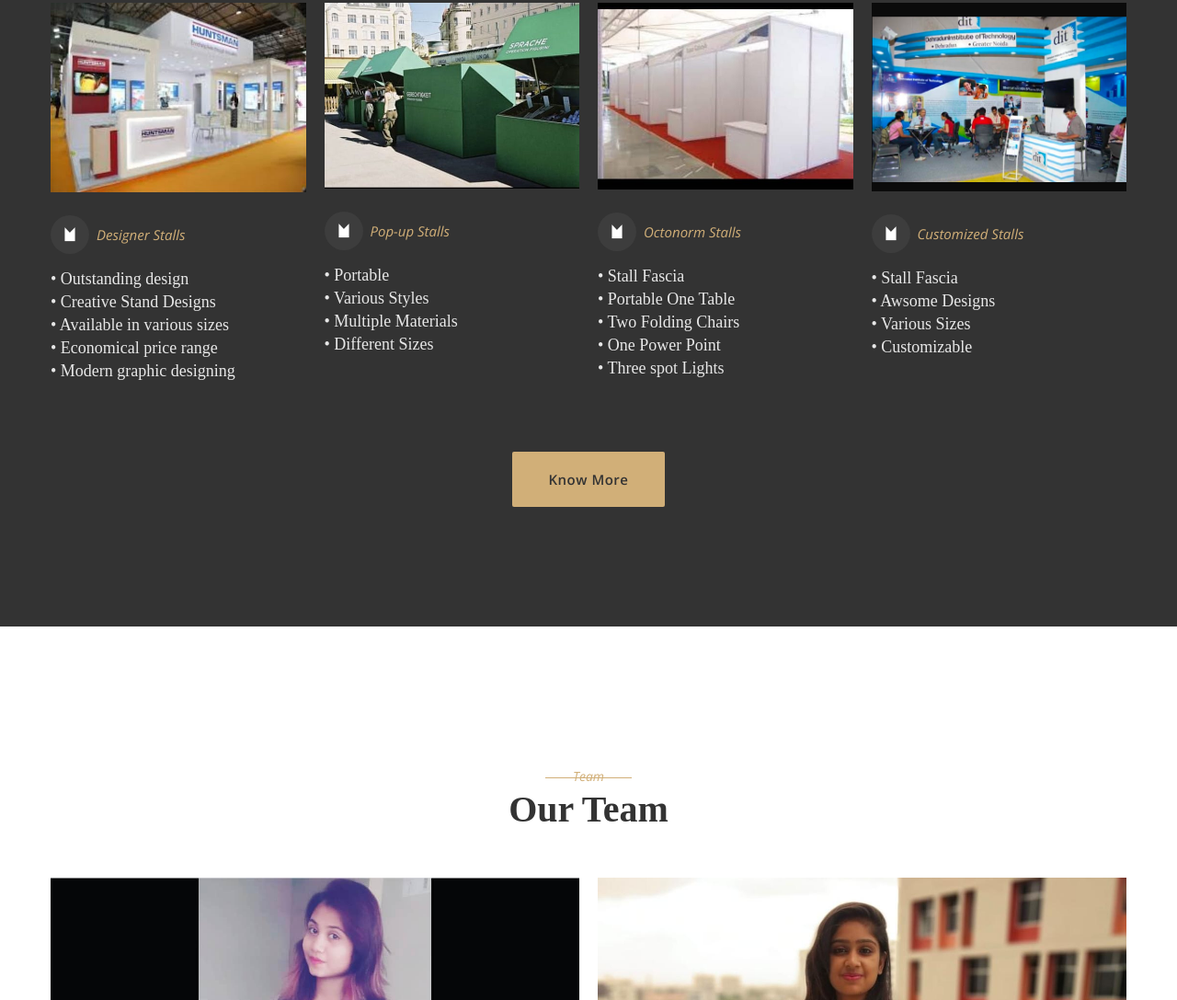
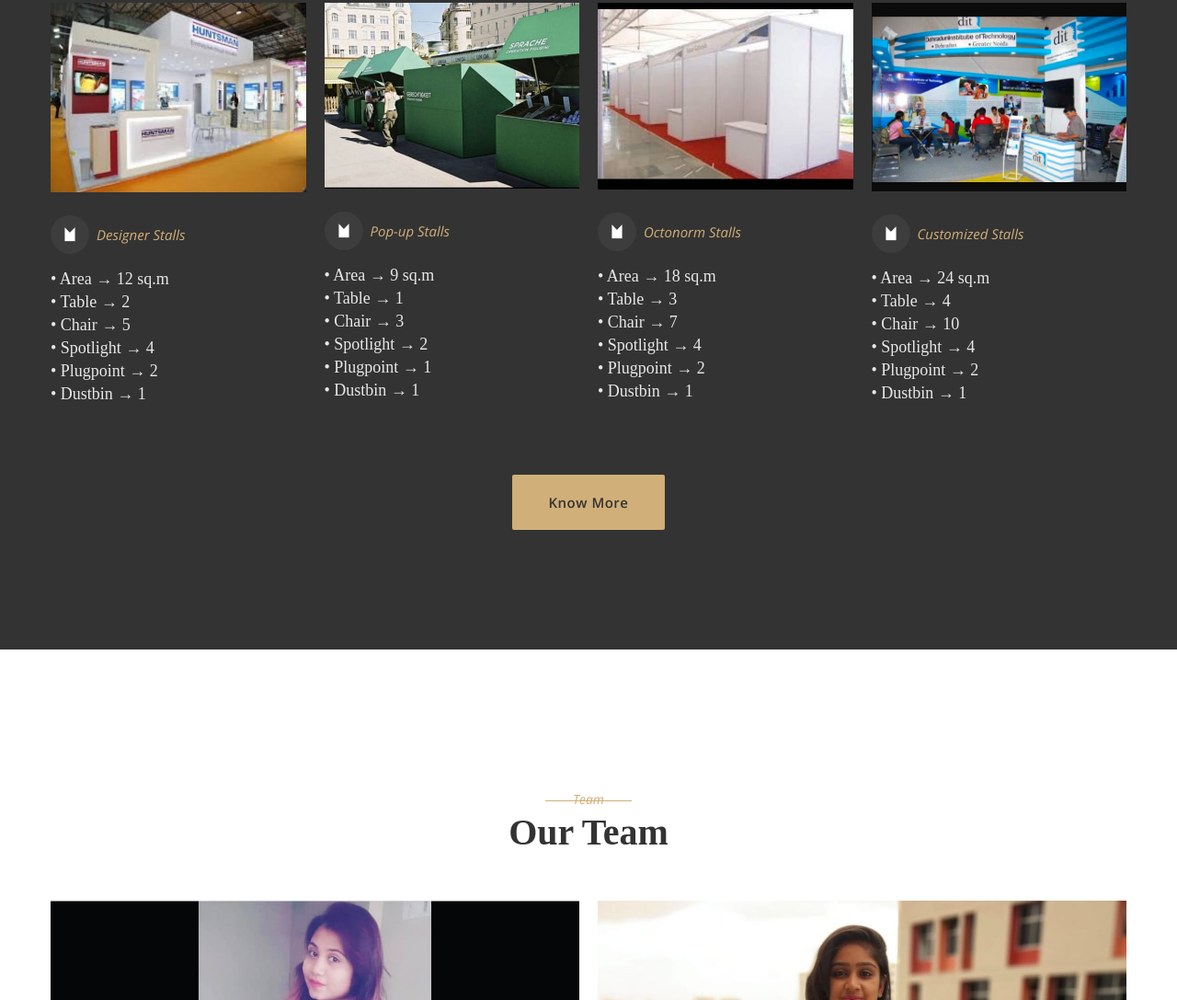
Before and after one commit to shivani-jingar/Eventives, a plain HTML site: page index.html in a window 1280 px wide. Shown: the part 4236-5323 px from the top of the page at 92% size. Drawn offline with nearby package versions, Linux system fonts and the light colour scheme; a web font is replaced by a local one.

Commit message:
Update index.html

```diff
--- a/index.html
+++ b/index.html
@@ -521,11 +521,12 @@ data-frames='[{"from":"y:[100%];z:0;rX:0deg;rY:0;rZ:0;sX:1;sY:1;skX:0;skY:0;","m
 <div class="image-box"><img src="images/s1.jpeg" alt=""></div>
 <div class="lower-content">
 <div class="info"><span class="flaticon-vertical-bookmark"></span><a href="stalls.html">Designer Stalls</a></div>
-<h4>•   Outstanding design <br>
-•   Creative Stand Designs<br>
-•   Available in various sizes<br>
-•   Economical price range<br>
-•   Modern graphic designing<br>
+<h4>•   Area &#8594; 12 sq.m <br>
+•   Table &#8594; 2<br>
+•   Chair &#8594; 5<br>
+•   Spotlight &#8594; 4<br>
+•   Plugpoint &#8594; 2<br>
+•   Dustbin &#8594; 1<br>
 </h4>
 </div>
 </div>
@@ -536,10 +537,12 @@ data-frames='[{"from":"y:[100%];z:0;rX:0deg;rY:0;rZ:0;sX:1;sY:1;skX:0;skY:0;","m
 <div class="image-box"><img src="images/s2.jpeg" alt=""></div>
 <div class="lower-content">
 <div class="info"><span class="flaticon-vertical-bookmark"></span><a href="stalls.html">Pop-up Stalls</a></div>
-<h4>•   Portable <br>
-•   Various Styles <br>
-•   Multiple  Materials <br>
-•   Different Sizes <br>
+<h4>•   Area &#8594; 9 sq.m <br>
+•   Table &#8594; 1<br>
+•   Chair &#8594; 3<br>
+•   Spotlight &#8594; 2<br>
+•   Plugpoint &#8594; 1<br>
+•   Dustbin &#8594; 1<br>
 </h4>
 </div>
 </div>
@@ -550,11 +553,12 @@ data-frames='[{"from":"y:[100%];z:0;rX:0deg;rY:0;rZ:0;sX:1;sY:1;skX:0;skY:0;","m
 <div class="image-box"><img src="images/s3.jpeg" alt=""></div>
 <div class="lower-content">
 <div class="info"><span class="flaticon-vertical-bookmark"></span><a href="stalls.html">Octonorm Stalls</a></div>
-<h4>•   Stall Fascia <br>
-•   Portable One Table <br>
-•   Two Folding Chairs <br>
-•   One Power Point <br>
-•   Three spot Lights <br>
+<h4>•   Area &#8594; 18 sq.m <br>
+•   Table &#8594; 3<br>
+•   Chair &#8594; 7<br>
+•   Spotlight &#8594; 4<br>
+•   Plugpoint &#8594; 2<br>
+•   Dustbin &#8594; 1<br>
 </h4>
 </div>
 </div>
@@ -564,10 +568,12 @@ data-frames='[{"from":"y:[100%];z:0;rX:0deg;rY:0;rZ:0;sX:1;sY:1;skX:0;skY:0;","m
 <div class="image-box"><img src="images/s4.png" alt="" style="margin-bottom: 10px;margin-top: 15px;"></div>
 <div class="lower-content">
 <div class="info"><span class="flaticon-vertical-bookmark"></span><a href="stalls.html">Customized Stalls</a></div>
-<h4>•   Stall Fascia <br>
-•   Awsome Designs <br>
-•   Various Sizes <br>
-•   Customizable <br>
+<h4>•   Area &#8594; 24 sq.m <br>
+•   Table &#8594; 4<br>
+•   Chair &#8594; 10<br>
+•   Spotlight &#8594; 4<br>
+•   Plugpoint &#8594; 2<br>
+•   Dustbin &#8594; 1<br>
 </h4>
 </div>
 </div>
```
